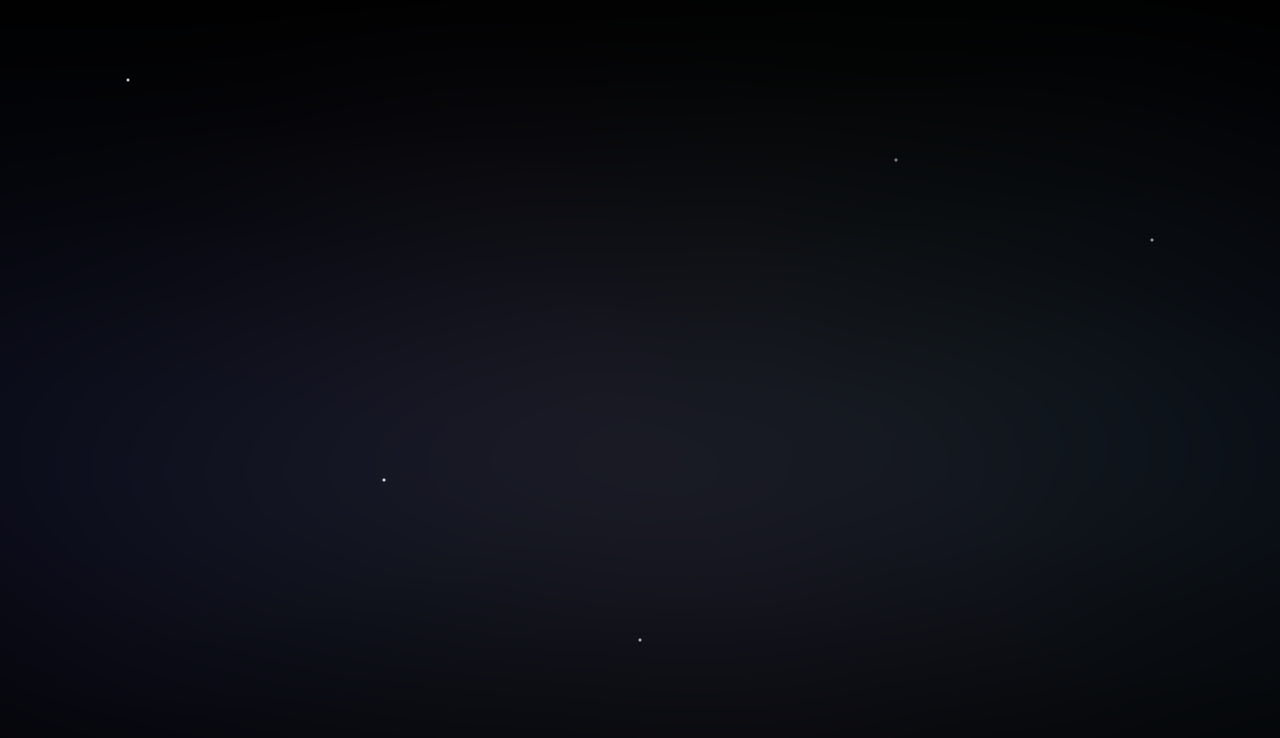
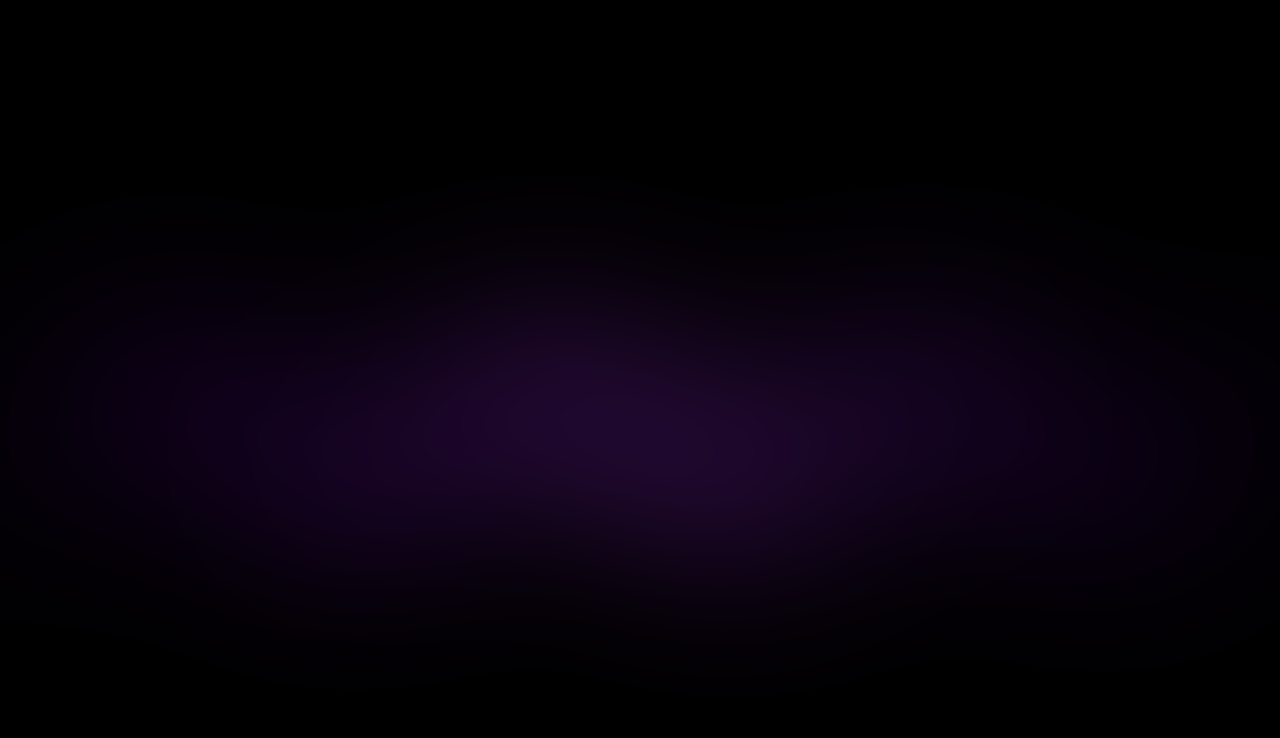
Before and after one commit to Kayvonk/alternate-nebula, a React (Vite) app: page / in a window 1280 px wide. Shown: the top 738 px of the page. Built offline with nearby package versions, Linux system fonts and the light colour scheme.

Commit message:
condensed nebula

```diff
--- a/src/App.css
+++ b/src/App.css
@@ -37,8 +37,8 @@ body, html, #root, .App {
   /* Increased blur for ethereal look */
   filter: blur(80px);
 
-  /* Scaled up to feel massive and centered */
-  transform: translateY(-50%) scale(2);
+  /* UPDATED SCALE: Makes the nebula smaller (120% size) but still vertically centered. */
+  transform: translateY(-50%) scale(1.2);
 
   z-index: 5;
 }
--- a/src/App.jsx
+++ b/src/App.jsx
@@ -15,13 +15,14 @@ function App() {
 
   // State is ONLY used for rendering
   const [amplitudeOffset, setAmplitudeOffset] = useState(0);
-  const [xOffset, setXOffset] = useState(0);
+  // xOffset is no longer needed since we're removing the second layer that used it
+  // const [xOffset, setXOffset] = useState(0);
 
   // REFS: Used to track animation values without triggering component re-renders
   const amplitudeRef = useRef(0);
   const isIncreasingRef = useRef(true);
 
-  // Animation Loop (FIXED for smooth, continuous cycle)
+  // Animation Loop (Fixed for smooth, continuous cycle)
   useEffect(() => {
     let animationFrameId;
     let lastTime = performance.now();
@@ -30,7 +31,6 @@ function App() {
       const deltaTime = currentTime - lastTime;
       lastTime = currentTime;
 
-      // Calculate the step (Frame-rate independent movement)
       const step = deltaTime * 0.001 * speed * 20;
 
       // --- Amplitude Pulsation Logic (Using Refs for smoothness) ---
@@ -41,13 +41,13 @@ function App() {
         currentAmp += step;
         if (currentAmp >= maxAmplitudeOffset) {
           currentAmp = maxAmplitudeOffset;
-          isIncreasingRef.current = false; // Flip direction
+          isIncreasingRef.current = false;
         }
       } else {
         currentAmp -= step;
         if (currentAmp <= -maxAmplitudeOffset) {
           currentAmp = -maxAmplitudeOffset;
-          isIncreasingRef.current = true; // Flip direction
+          isIncreasingRef.current = true;
         }
       }
       amplitudeRef.current = currentAmp;
@@ -55,20 +55,20 @@ function App() {
       // Update state for rendering
       setAmplitudeOffset(currentAmp);
 
-      // Horizontal panning for the background layer
-      setXOffset(prev => (prev - 0.5) % width);
+      // xOffset animation is removed as there's no second layer
+      // setXOffset(prev => (prev - 0.5) % width);
 
       animationFrameId = requestAnimationFrame(animate);
     };
 
     animationFrameId = requestAnimationFrame(animate);
 
-    // Cleanup function to stop the animation
     return () => cancelAnimationFrame(animationFrameId);
   }, [maxAmplitudeOffset, speed, width]);
 
   // Helper function to generate the SVG path data
-  const generatePath = useCallback((ampBase, ampOffset, thick, waveLen, horizontalShift) => {
+  // Simplified since there's only one path now, no horizontalShift needed
+  const generatePath = useCallback((ampBase, ampOffset, thick, waveLen) => {
     let path = `M0 ${height / 2} `;
 
     // Top edge of the wave
@@ -76,7 +76,7 @@ function App() {
       const x = (i / points) * width;
       const y =
         height / 2 +
-        (ampBase + ampOffset) * Math.sin((2 * Math.PI * (x + horizontalShift)) / waveLen);
+        (ampBase + ampOffset) * Math.sin((2 * Math.PI * x) / waveLen); // Removed horizontalShift
       path += `L${x} ${y} `;
     }
 
@@ -85,7 +85,7 @@ function App() {
       const x = (i / points) * width;
       const y =
         height / 2 +
-        (ampBase + ampOffset) * Math.sin((2 * Math.PI * (x + horizontalShift)) / waveLen) +
+        (ampBase + ampOffset) * Math.sin((2 * Math.PI * x) / waveLen) + // Removed horizontalShift
         thick;
       path += `L${x} ${y} `;
     }
@@ -94,60 +94,37 @@ function App() {
   }, [height, width, points]);
 
 
-  // Path 1: Foreground layer (Pulsating)
-  const path1 = generatePath(
+  // Only one path now: The primary deep purple nebula
+  const nebulaPath = generatePath(
     baseAmplitude,
     amplitudeOffset,
     thickness,
-    wavelength,
-    0
-  );
-
-  // Path 2: Background layer (Wider, Smoother, and Moving)
-  const path2 = generatePath(
-    baseAmplitude * 1.5,
-    amplitudeOffset * 0.5,
-    thickness * 0.8,
-    wavelength * 1.5,
-    xOffset
+    wavelength
   );
 
 
   return (
     <div className="App">
-      {/* 1. Star Field Background */}
-      <div className="star-field" />
+      {/* Star Field background removed */}
 
-      {/* 2. Layered Nebula SVG */}
       <svg
         className="nebula"
         viewBox={`0 0 ${width} ${height}`}
         preserveAspectRatio="none"
       >
         <defs>
-          {/* Gradient 1: Front Layer (Purple/Pink) */}
-          <linearGradient id="nebulaGradient1" x1="0%" y1="0%" x2="100%" y2="0%">
-            <stop offset="0%" stopColor="rgba(128,0,255,0)" />
-            <stop offset="25%" stopColor="rgba(120,80,255,0.4)" />
-            <stop offset="50%" stopColor="rgba(200,150,255,0.6)" />
-            <stop offset="75%" stopColor="rgba(80,120,255,0.4)" />
-            <stop offset="100%" stopColor="rgba(128,0,255,0)" />
-          </linearGradient>
-
-          {/* Gradient 2: Back Layer (Cyan/Green) */}
-          <linearGradient id="nebulaGradient2" x1="0%" y1="0%" x2="100%" y2="0%">
-            <stop offset="0%" stopColor="rgba(0,100,100,0)" />
-            <stop offset="30%" stopColor="rgba(0,255,200,0.2)" />
-            <stop offset="70%" stopColor="rgba(100,255,0,0.2)" />
-            <stop offset="100%" stopColor="rgba(0,100,100,0)" />
+          {/* Main Deep Purple Gradient */}
+          <linearGradient id="nebulaGradient" x1="0%" y1="0%" x2="100%" y2="0%">
+            <stop offset="0%" stopColor="rgba(30,0,60,0)" />    {/* Darker, almost black purple start */}
+            <stop offset="20%" stopColor="rgba(100,0,180,0.5)" /> {/* Deep purple with some opacity */}
+            <stop offset="50%" stopColor="rgba(180,50,255,0.7)" /> {/* Brighter, rich purple core */}
+            <stop offset="80%" stopColor="rgba(80,0,150,0.5)" />  {/* Deep purple again */}
+            <stop offset="100%" stopColor="rgba(30,0,60,0)" />   {/* Darker end */}
           </linearGradient>
         </defs>
 
-        {/* Path 2: Background Layer */}
-        <path fill="url(#nebulaGradient2)" d={path2} />
-
-        {/* Path 1: Foreground Layer */}
-        <path fill="url(#nebulaGradient1)" d={path1} />
+        {/* Render the single nebula path */}
+        <path fill="url(#nebulaGradient)" d={nebulaPath} />
 
       </svg>
     </div>
```
